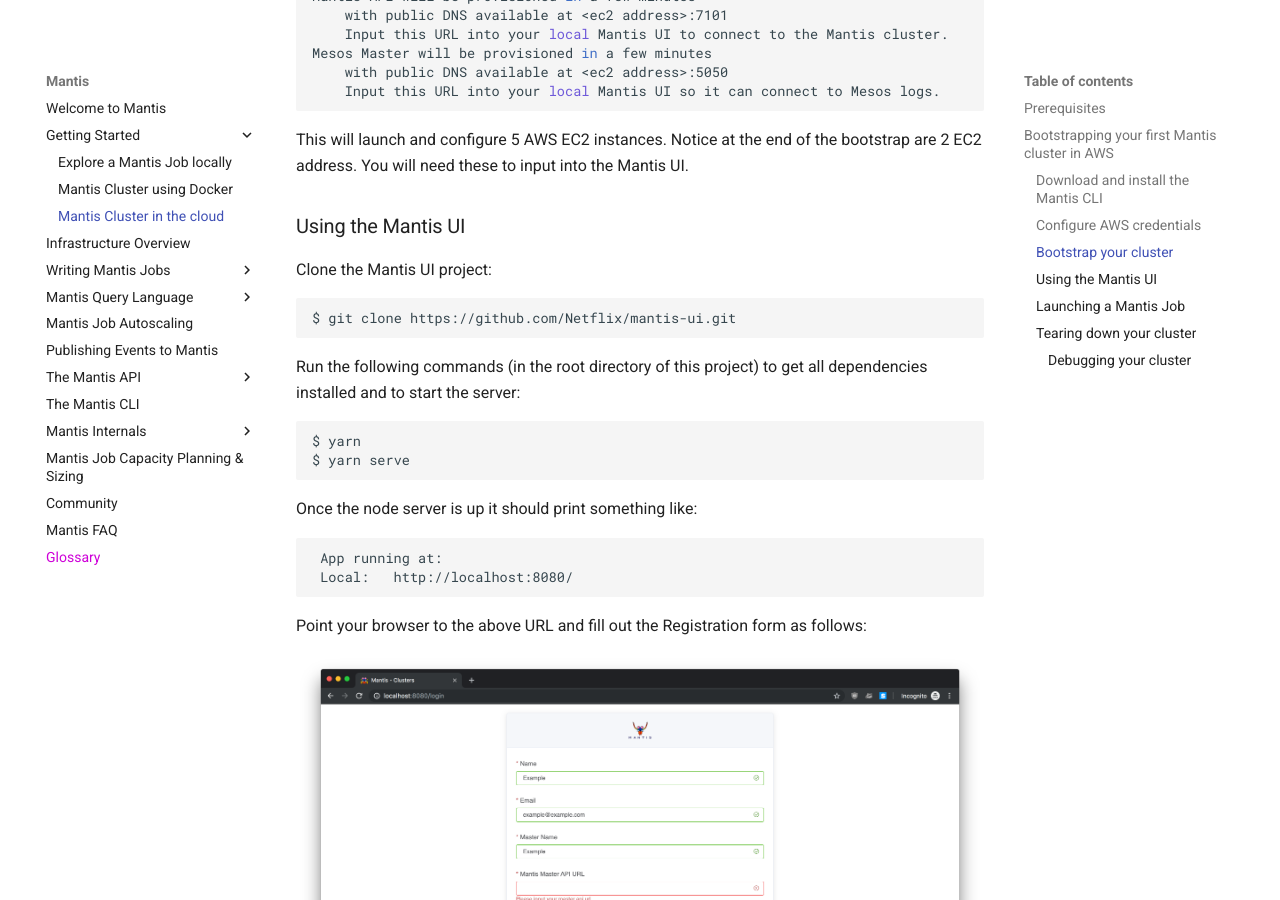
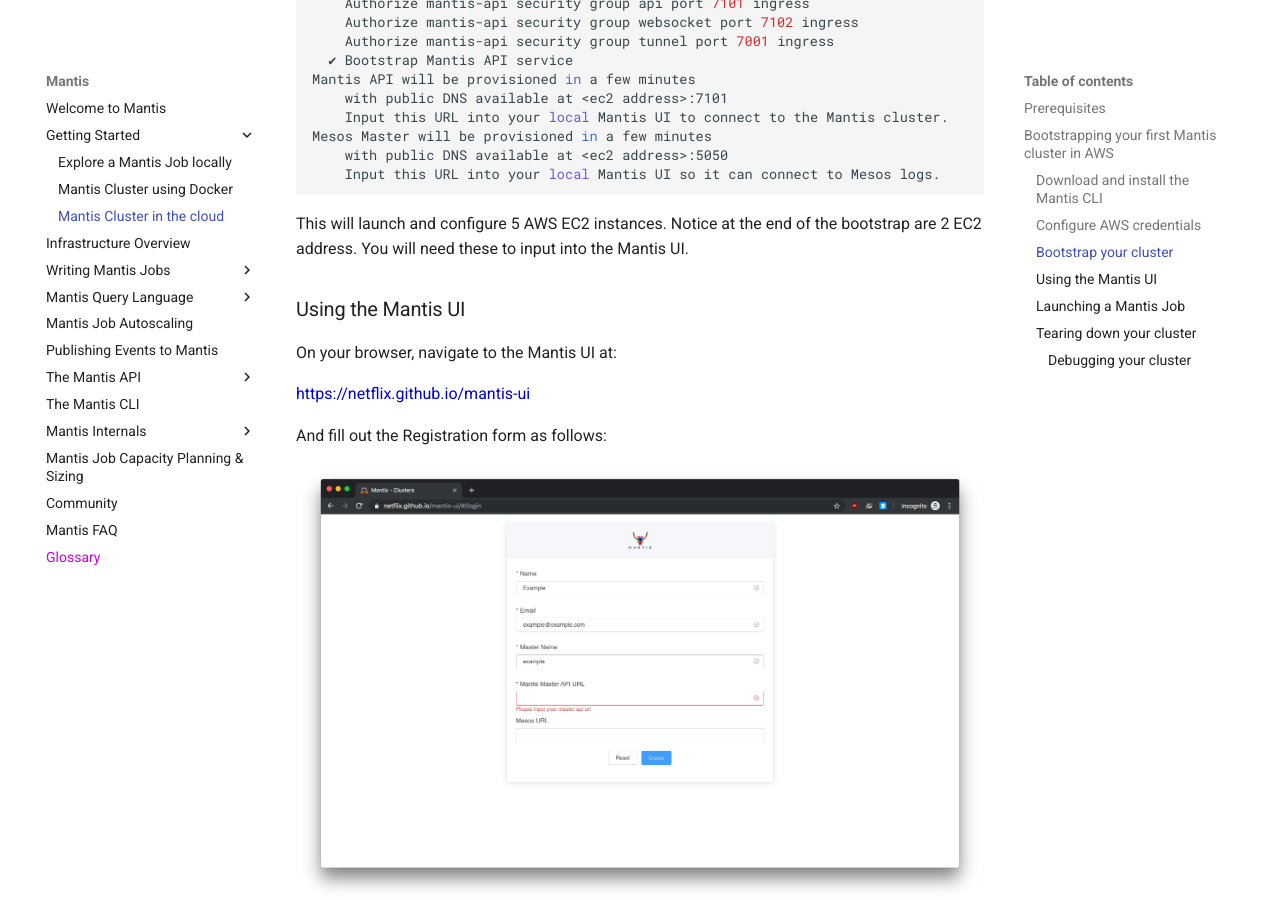
Before and after one commit to Netflix/mantis, an MkDocs documentation site: the page built from docs/docs/gettingstarted/cloud.md, in a window 1280 px wide and 900 px high, scrolled down 2042 px. Built offline with MkDocs 1.6.1 and Material for MkDocs 9.7.7, drawn with Linux system fonts in a browser that asks for light colours; comment, search, counter and statistics services are not loaded; some of the changed text lies outside the part shown.

Commit message:
Update cloud-based getting started.

````diff
--- a/docs/docs/gettingstarted/cloud.md
+++ b/docs/docs/gettingstarted/cloud.md
@@ -36,7 +40,7 @@
 ```
 
 This command stores your AWS credentials in the same exact format and location as the AWS SDK.
-More on this at the [Mantis CLI page](/cli#setting-up-your-aws-credentials).
+More on this at the [Mantis CLI page](/cli/#setting-up-your-aws-credentials).
 
 ### Bootstrap your cluster
 
@@ -99,27 +103,11 @@
 
 ### Using the Mantis UI
 
-Clone the Mantis UI project:
+On your browser, navigate to the Mantis UI at:
 
-```bash
-$ git clone https://github.com/Netflix/mantis-ui.git
-```
+[https://netflix.github.io/mantis-ui](https://netflix.github.io/mantis-ui)
 
-Run the following commands (in the root directory of this project) to get all dependencies installed and to start the server:
-
-```bash
-$ yarn
-$ yarn serve
-```
-
-Once the node server is up it should print something like:
-
-```
- App running at:
- Local:   http://localhost:8080/
-```
-
-Point your browser to the above URL and fill out the Registration form as follows:
+And fill out the Registration form as follows:
 
 ![Fresh Mantis UI](../images/fresh_ui.png)
 
````
Also changed, not shown: other parts of docs/docs/gettingstarted/cloud.md (+6 -2 lines), docs/docs/images/fresh_ui.png.
